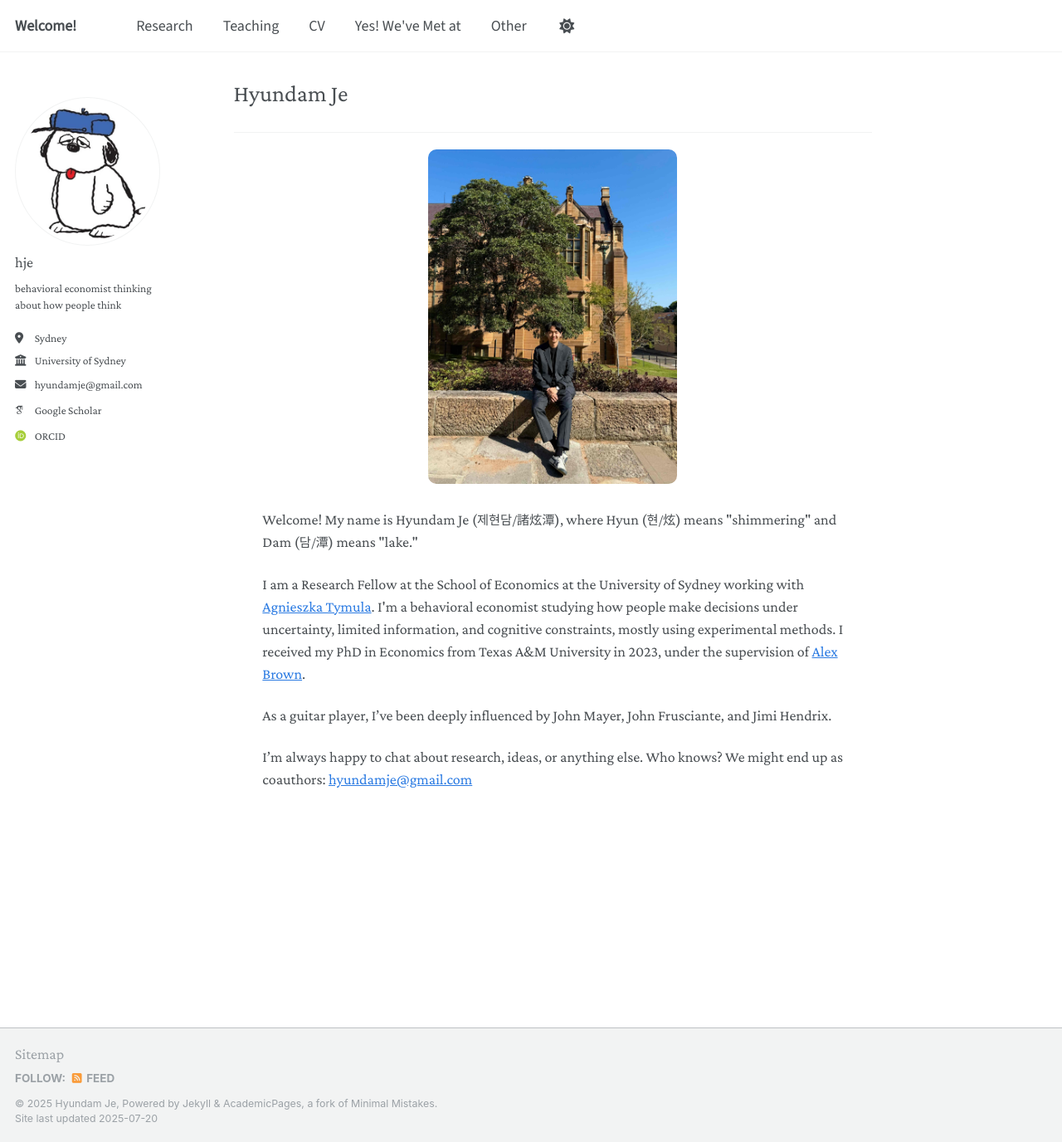
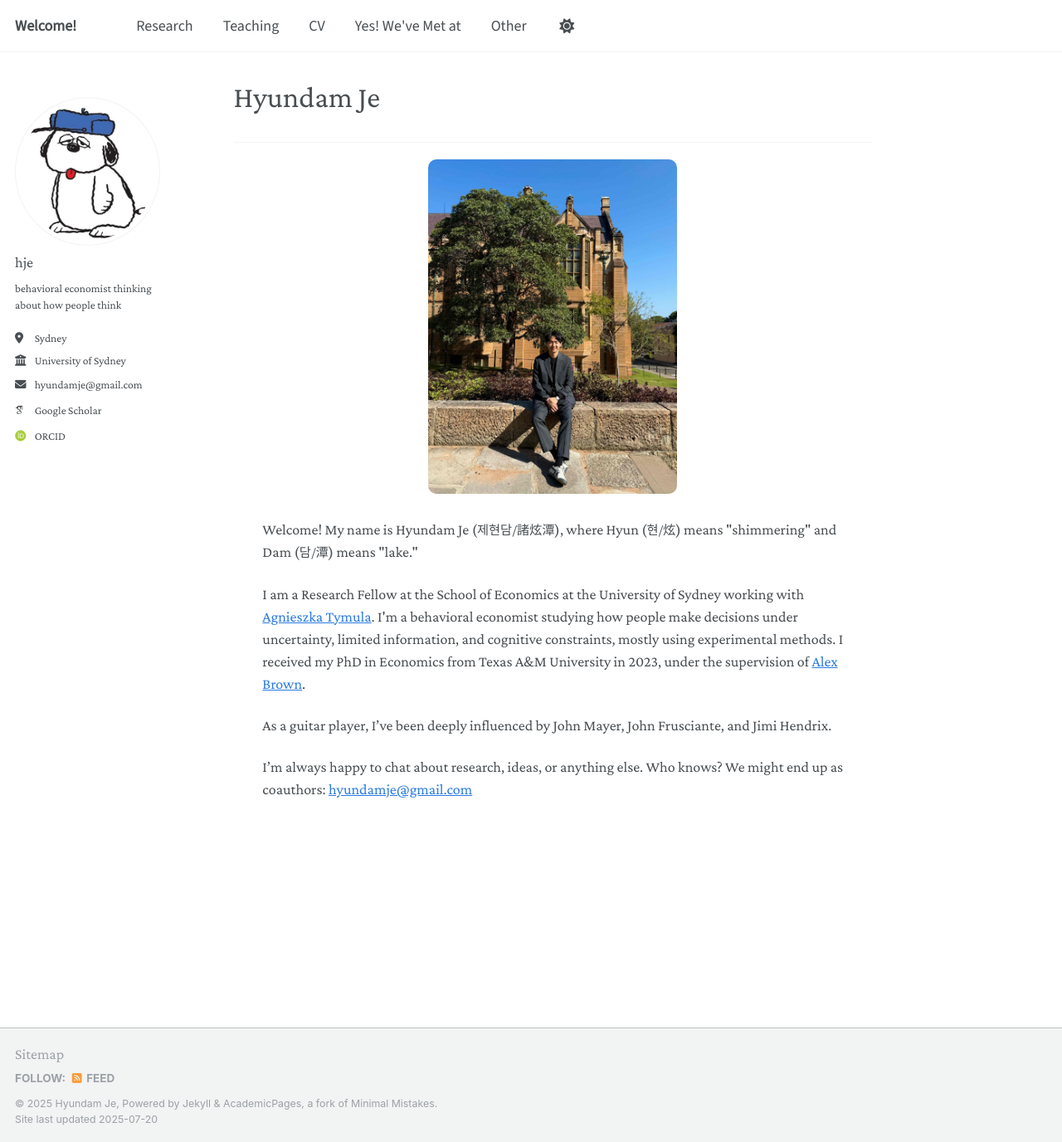
Before and after one commit to hyundamje/hyundamje.github.io, a Jekyll site: the page built from _pages/about.md, in a window 1280 px wide and 1376 px high. Shown: the whole window at 83% size. Built offline with Jekyll 4.4.1, drawn with Linux system fonts in a browser that asks for light colours; some web fonts are replaced.

Commit message:
Update _base.scss

```diff
--- a/_sass/layout/_base.scss
+++ b/_sass/layout/_base.scss
@@ -60,7 +60,7 @@ h1, h2, h3, h4, h5, h6 {
   font-weight: 500;
 }
 
-//$type-size-3: 2rem;
+$type-size-3: 2rem;
 $type-size-4: 1.8rem;
 //$type-size-5: 1.6rem;
 //$type-size-6: 1rem;
```
